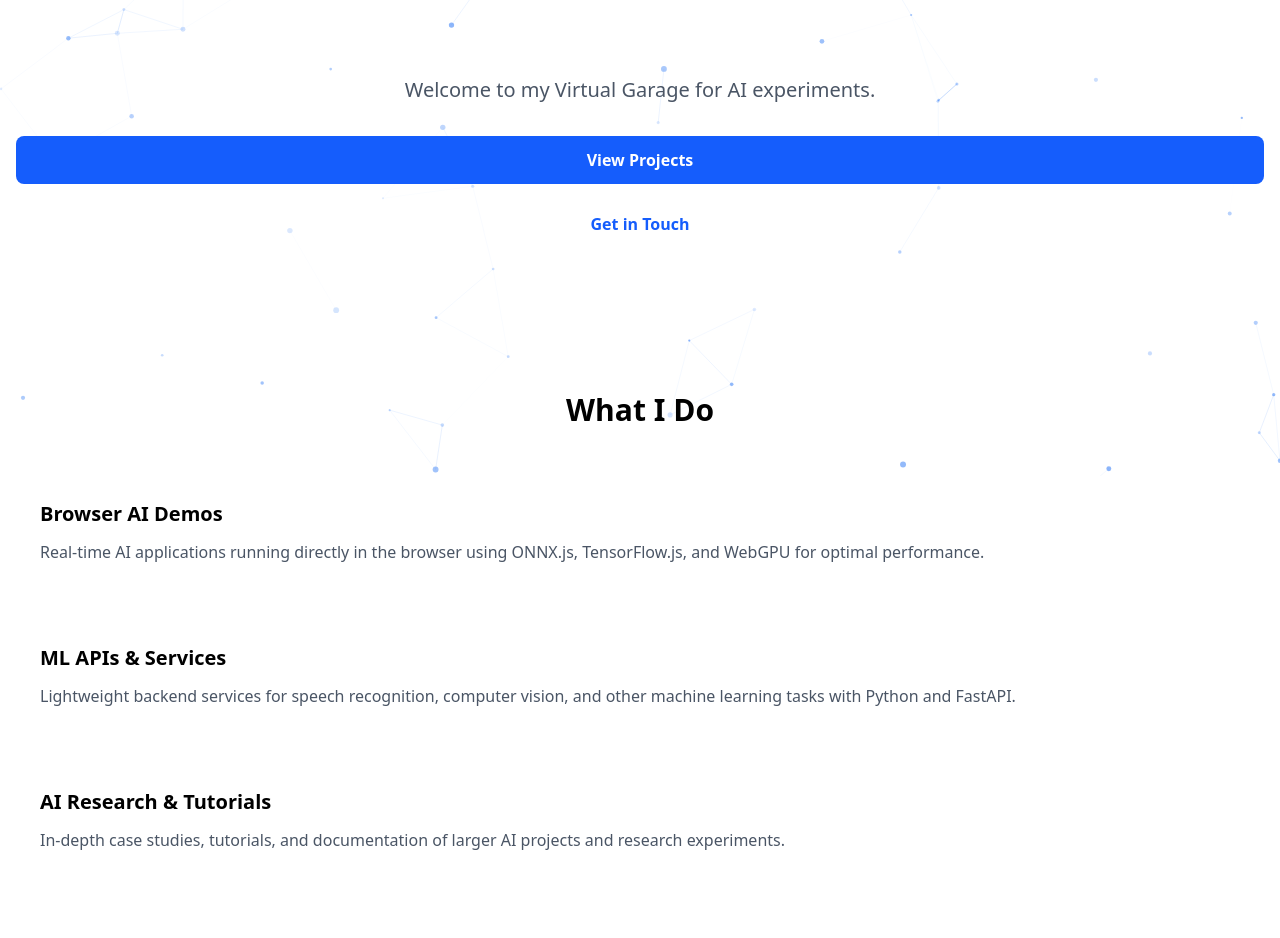
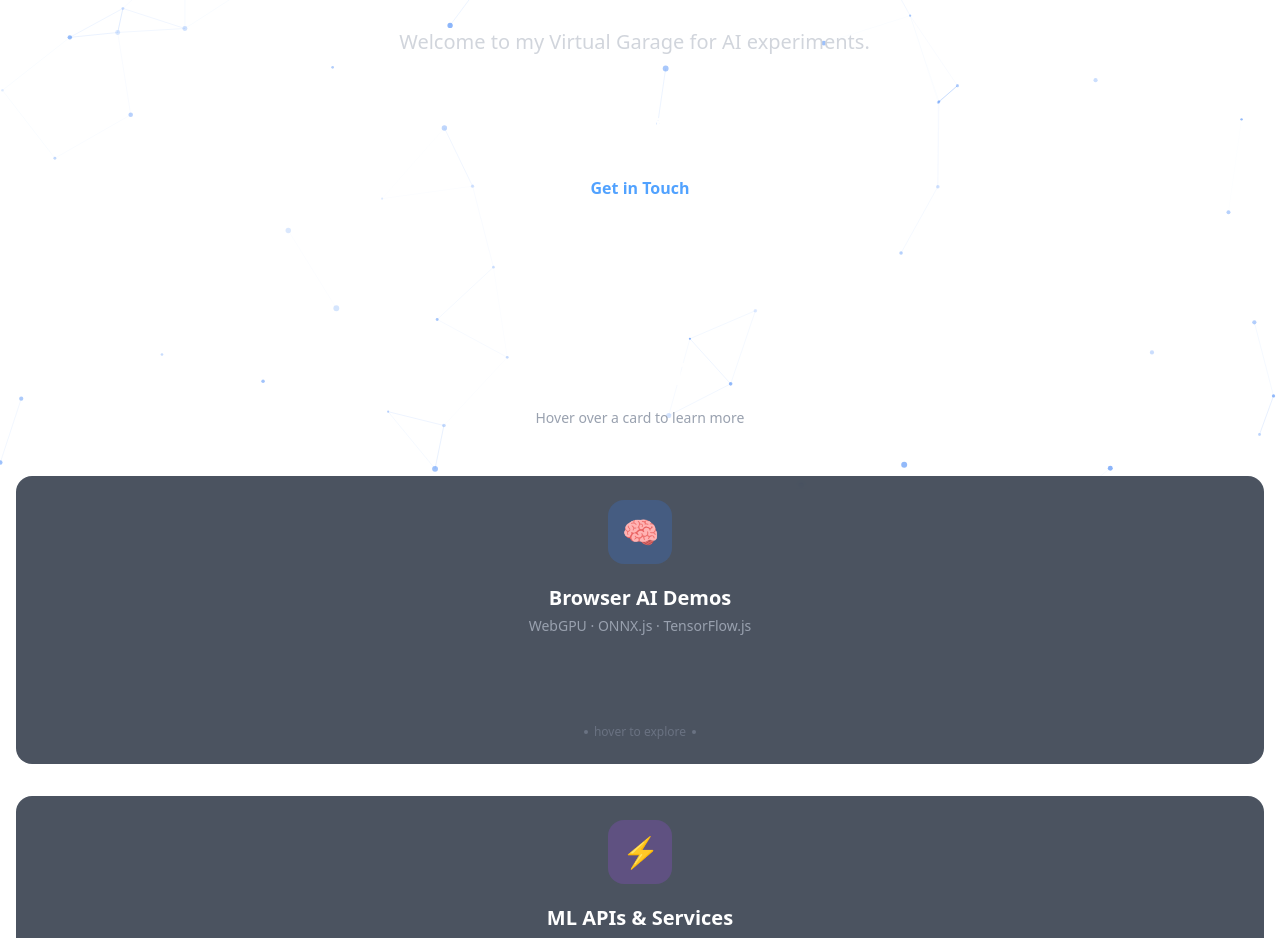
Before and after one commit to HermasTV/hermasai, a Next.js app: page / in a window 1280 px wide. Shown: the part 260-1198 px from the top of the page. Built offline with nearby package versions, Linux system fonts and the light colour scheme; no server answers.

Commit message:
Add typewriter animation and 3D flip cards to homepage

```diff
--- a/package.json
+++ b/package.json
@@ -39,6 +39,7 @@
     "prismjs": "^1.30.0",
     "react": "19.1.0",
     "react-dom": "19.1.0",
+    "react-type-animation": "^3.2.0",
     "sharp": "^0.34.4"
   },
   "devDependencies": {
--- a/src/app/(frontend)/page.tsx
+++ b/src/app/(frontend)/page.tsx
@@ -1,7 +1,35 @@
-import Link from "next/link";
 import { Navbar } from "@/components/navbar";
 import Footer from "@/components/footer";
 import AnimatedBackground from "@/components/animated-background";
+import HomeHero from "@/components/home-hero";
+import FlipCard from "@/components/flip-card";
+
+const cards = [
+  {
+    icon: '🧠',
+    title: 'Browser AI Demos',
+    subtitle: 'WebGPU · ONNX.js · TensorFlow.js',
+    details: 'Real-time AI applications running directly in the browser using ONNX.js, TensorFlow.js, and WebGPU for optimal performance.',
+    gradient: 'bg-gradient-to-br from-blue-600/90 to-purple-700/90',
+    iconBg: 'bg-blue-500/20',
+  },
+  {
+    icon: '⚡',
+    title: 'ML APIs & Services',
+    subtitle: 'FastAPI · Python · Computer Vision',
+    details: 'Lightweight backend services for speech recognition, computer vision, and other machine learning tasks with Python and FastAPI.',
+    gradient: 'bg-gradient-to-br from-purple-600/90 to-pink-700/90',
+    iconBg: 'bg-purple-500/20',
+  },
+  {
+    icon: '📖',
+    title: 'AI Research & Tutorials',
+    subtitle: 'Case Studies · Deep Dives · Docs',
+    details: 'In-depth case studies, tutorials, and documentation of larger AI projects and research experiments.',
+    gradient: 'bg-gradient-to-br from-emerald-600/90 to-teal-700/90',
+    iconBg: 'bg-emerald-500/20',
+  },
+];
 
 export default function Home() {
   return (
@@ -9,58 +37,21 @@ export default function Home() {
       <AnimatedBackground />
       <Navbar />
       <main className="flex-grow">
-        <div className="container mx-auto px-4 pt-24 pb-12">
-      {/* Hero Section */}
-      <section className="text-center py-20">
-        <h1 className="text-5xl md:text-6xl font-bold mb-6 bg-gradient-to-r from-blue-600 to-purple-600 bg-clip-text text-transparent">
-          Hermas.ai
-        </h1>
-        <p className="text-xl md:text-2xl text-gray-600 dark:text-gray-300 mb-8 max-w-3xl mx-auto">
-          Welcome to my Virtual Garage for AI experiments.
-        </p>
-        <div className="flex flex-col sm:flex-row gap-4 justify-center">
-          <Link
-            href="/projects"
-            className="bg-blue-600 hover:bg-blue-700 text-white px-8 py-3 rounded-lg font-semibold transition-colors"
-          >
-            View Projects
-          </Link>
-          <Link
-            href="/contact"
-            className="border border-blue-600 text-blue-600 hover:bg-blue-50 dark:hover:bg-blue-900/20 px-8 py-3 rounded-lg font-semibold transition-colors"
-          >
-            Get in Touch
-          </Link>
-        </div>
-      </section>
+        <div className="container mx-auto px-4 pt-12 pb-12">
 
-      {/* Featured Areas */}
-      <section className="py-16">
-        <h2 className="text-3xl font-bold text-center mb-12">What I Do</h2>
-        <div className="grid grid-cols-1 md:grid-cols-3 gap-8">
-          <div className="bg-white dark:bg-gray-800 p-6 rounded-lg shadow-md">
-            <h3 className="text-xl font-semibold mb-3">Browser AI Demos</h3>
-            <p className="text-gray-600 dark:text-gray-300">
-              Real-time AI applications running directly in the browser using ONNX.js,
-              TensorFlow.js, and WebGPU for optimal performance.
-            </p>
-          </div>
-          <div className="bg-white dark:bg-gray-800 p-6 rounded-lg shadow-md">
-            <h3 className="text-xl font-semibold mb-3">ML APIs & Services</h3>
-            <p className="text-gray-600 dark:text-gray-300">
-              Lightweight backend services for speech recognition, computer vision,
-              and other machine learning tasks with Python and FastAPI.
-            </p>
-          </div>
-          <div className="bg-white dark:bg-gray-800 p-6 rounded-lg shadow-md">
-            <h3 className="text-xl font-semibold mb-3">AI Research & Tutorials</h3>
-            <p className="text-gray-600 dark:text-gray-300">
-              In-depth case studies, tutorials, and documentation of larger AI projects
-              and research experiments.
-            </p>
-          </div>
-        </div>
-      </section>
+          <HomeHero />
+
+          {/* What I Do Section */}
+          <section className="py-16">
+            <h2 className="text-3xl font-bold text-center text-white mb-4">What I Do</h2>
+            <p className="text-center text-gray-400 mb-12 text-sm">Hover over a card to learn more</p>
+            <div className="grid grid-cols-1 md:grid-cols-3 gap-8">
+              {cards.map((card) => (
+                <FlipCard key={card.title} {...card} />
+              ))}
+            </div>
+          </section>
+
         </div>
       </main>
       <Footer />
--- /dev/null
+++ b/src/components/flip-card.tsx
@@ -0,0 +1,54 @@
+'use client';
+
+import { useState } from 'react';
+
+interface FlipCardProps {
+  icon: string;
+  title: string;
+  subtitle: string;
+  details: string;
+  gradient: string;
+  iconBg: string;
+}
+
+export default function FlipCard({ icon, title, subtitle, details, gradient, iconBg }: FlipCardProps) {
+  const [flipped, setFlipped] = useState(false);
+
+  return (
+    <div
+      className="h-72 w-full [perspective:1000px] cursor-pointer select-none"
+      onMouseEnter={() => setFlipped(true)}
+      onMouseLeave={() => setFlipped(false)}
+      onClick={() => setFlipped(f => !f)}
+    >
+      <div
+        className={`relative h-full w-full rounded-2xl shadow-2xl transition-all duration-700 [transform-style:preserve-3d] ${
+          flipped ? '[transform:rotateY(180deg)]' : ''
+        }`}
+      >
+        {/* Front Face */}
+        <div className="absolute inset-0 h-full w-full rounded-2xl bg-gray-800/80 border border-gray-700/50 backdrop-blur-sm flex flex-col items-center justify-center gap-5 p-6 [backface-visibility:hidden]">
+          <div className={`w-16 h-16 ${iconBg} rounded-2xl flex items-center justify-center text-3xl shadow-lg`}>
+            {icon}
+          </div>
+          <div className="text-center">
+            <h3 className="text-xl font-bold text-white mb-1">{title}</h3>
+            <p className="text-sm text-gray-400">{subtitle}</p>
+          </div>
+          <div className="flex items-center gap-1.5 text-xs text-gray-500 mt-auto">
+            <span className="w-1 h-1 bg-gray-500 rounded-full animate-pulse"></span>
+            hover to explore
+            <span className="w-1 h-1 bg-gray-500 rounded-full animate-pulse"></span>
+          </div>
+        </div>
+
+        {/* Back Face */}
+        <div className={`absolute inset-0 h-full w-full rounded-2xl ${gradient} border border-white/10 flex flex-col items-center justify-center gap-4 p-8 [transform:rotateY(180deg)] [backface-visibility:hidden]`}>
+          <div className="text-3xl mb-1">{icon}</div>
+          <h3 className="text-lg font-bold text-white text-center">{title}</h3>
+          <p className="text-sm text-white/85 text-center leading-relaxed">{details}</p>
+        </div>
+      </div>
+    </div>
+  );
+}
--- /dev/null
+++ b/src/components/home-hero.tsx
@@ -0,0 +1,42 @@
+'use client';
+
+import Link from 'next/link';
+import { TypeAnimation } from 'react-type-animation';
+
+export default function HomeHero() {
+  return (
+    <section className="text-center py-20">
+      <h1 className="text-5xl md:text-7xl font-bold mb-6 bg-gradient-to-r from-blue-400 via-purple-400 to-pink-400 bg-clip-text text-transparent animate-fade-in">
+        Hermas.ai
+      </h1>
+
+      <div className="text-xl md:text-2xl text-gray-300 mb-10 max-w-3xl mx-auto min-h-[2rem]">
+        <TypeAnimation
+          sequence={[
+            400,
+            'Welcome to my Virtual Garage for AI experiments.',
+          ]}
+          speed={{ type: 'keyStrokeDelayInMs', value: 32 }}
+          cursor={true}
+          repeat={0}
+          wrapper="span"
+        />
+      </div>
+
+      <div className="flex flex-col sm:flex-row gap-4 justify-center">
+        <Link
+          href="/projects"
+          className="bg-gradient-to-r from-blue-500 to-purple-600 hover:from-blue-600 hover:to-purple-700 text-white px-8 py-3 rounded-xl font-semibold transition-all duration-300 transform hover:scale-105 shadow-lg hover:shadow-xl"
+        >
+          View Projects
+        </Link>
+        <Link
+          href="/contact"
+          className="border border-blue-500/50 text-blue-400 hover:bg-blue-500/10 px-8 py-3 rounded-xl font-semibold transition-all duration-300 hover:border-blue-400"
+        >
+          Get in Touch
+        </Link>
+      </div>
+    </section>
+  );
+}
```
Also changed, not shown: 1 other file (tests, documents, lock files or other folders).
